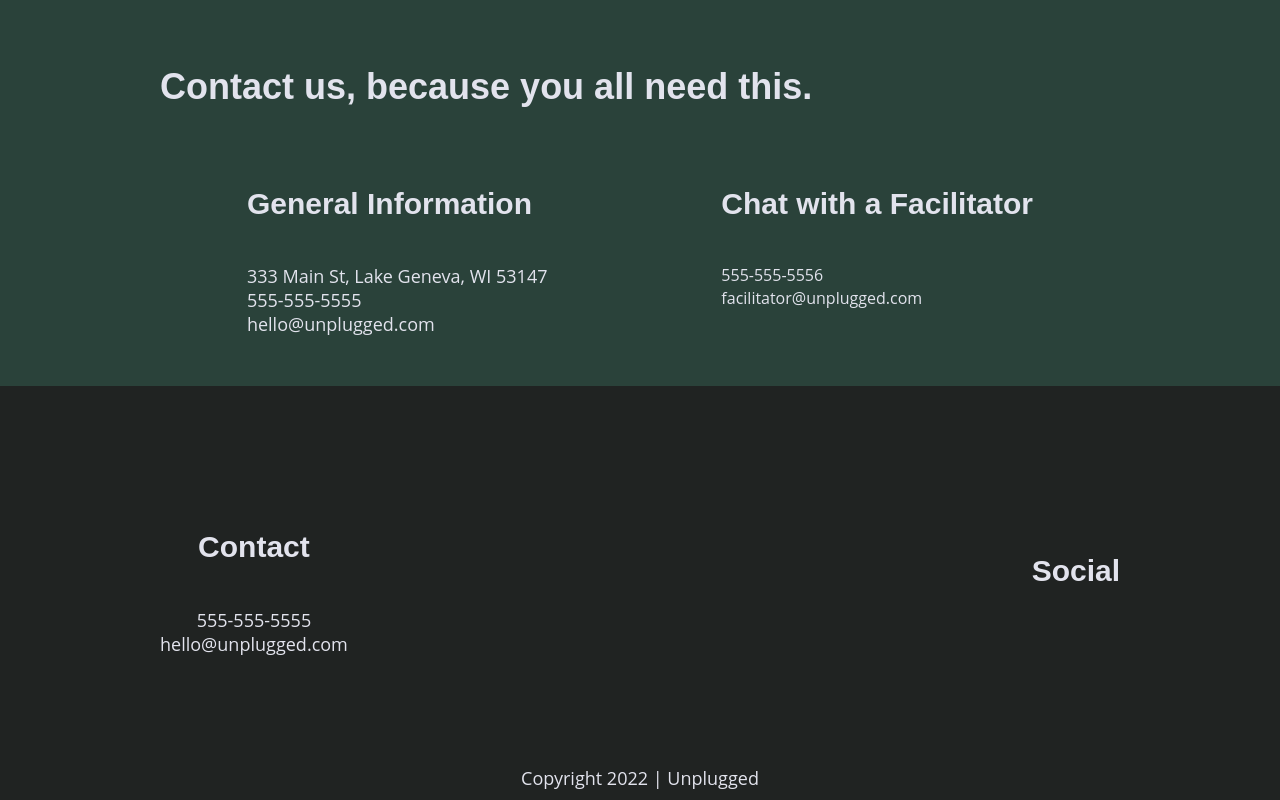
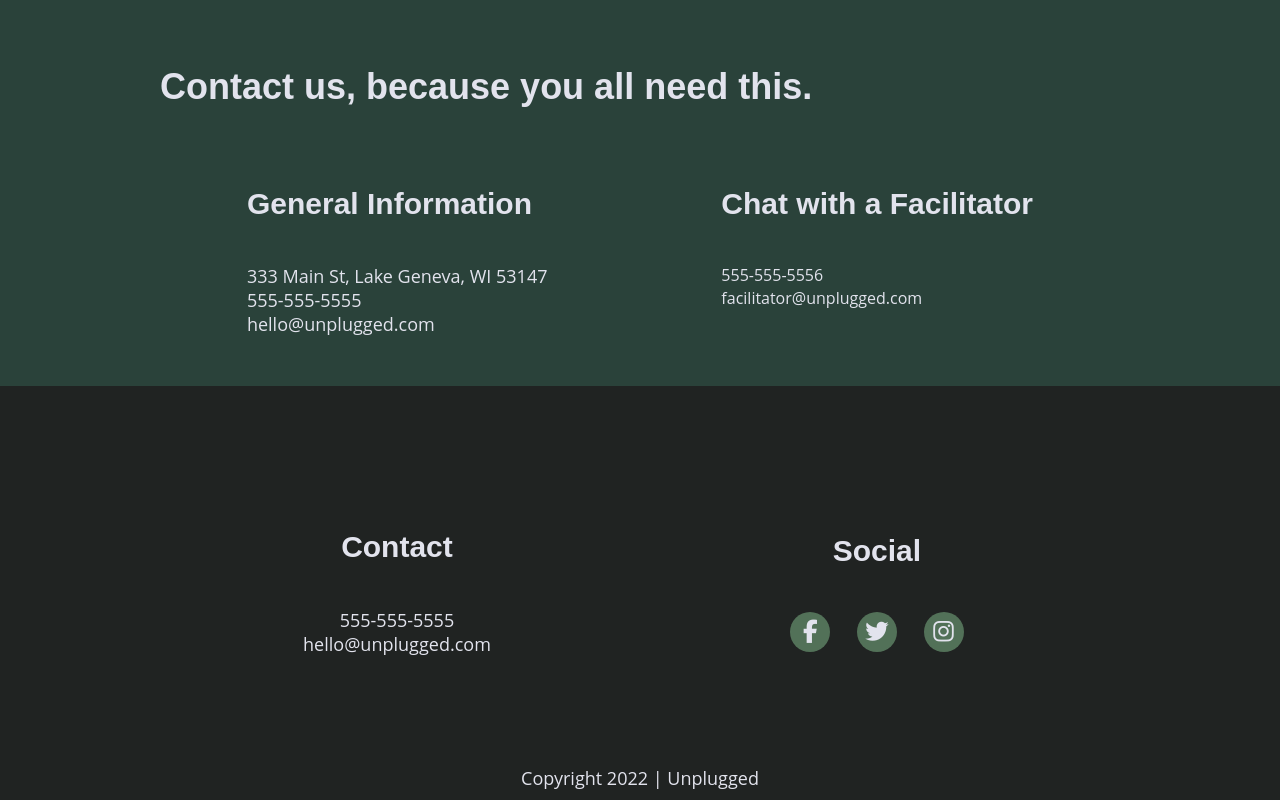
Before and after one commit to shawntavia/206-unplugged, a website: page about/index.html in a window 1280 px wide. Shown: the part 1057-1857 px from the top of the page. Drawn offline with Linux system fonts and the light colour scheme.

Commit message:
Added socialmedia icons to all pages

```diff
--- a/about/index.html
+++ b/about/index.html
@@ -108,9 +108,21 @@
         <div class="social">
           <h4>Social</h4>
           <div class="social-icons">
-            <p><a href="https://www.facebook.com/yoursite" target="_blank"></a></p>
-            <p><a href="https://www.twitter.com/yoursite" target="_blank"></a></p>
-            <p><a href="https://www.instagram.com/yoursite" target="_blank"></a></p>
+            <p>
+              <a href="https://www.facebook.com/yoursite" target="_blank">
+                <i class="fab fa-facebook-f"></i>
+              </a>
+            </p>
+            <p>
+              <a href="https://www.twitter.com/yoursite" target="_blank">
+                <i class="fab fa-twitter"></i>
+              </a>
+            </p>
+            <p>
+              <a href="https://www.instagram.com/yoursite" target="_blank">
+                <i class="fab fa-instagram"></i>
+              </a>
+            </p>
             <!-- put other socials if needed-->
           </div>
 
--- a/css/main.css
+++ b/css/main.css
@@ -213,6 +213,10 @@ footer .social-icons p {
   display: flex;
   justify-content: center;
   align-items: center;
+  background-color: #527158;
+  border-radius: 50%;
+  width: 40px;
+  height: 40px;
 }
 footer .content-wrapper{
   width: 55%;
@@ -221,6 +225,11 @@ footer .content-wrapper{
 footer .contact {
   margin-bottom: 50px;
   justify-content: center;
+}
+.social-icons i {
+
+  color: #e2e3ed;
+  font-size: 1.3em;
 }
 footer p {
   margin: 0;
@@ -588,13 +597,23 @@ footer .content-wrapper {
 
 .footer-content {
   display: flex;
-  justify-content: space-between;
+  justify-content: space-around;
   align-items: center;
+
+}
+footer .social-icons {
+  display: flex;
+  justify-content: space-around;
+  width: 12.5em;
 
 }
 
 footer .contact {
   margin-bottom: 0;
+
+
+}
+footer .social {
 
 }
 
```
Also changed, not shown: faq/index.html (+15 -3 lines), index.html (+15 -3 lines).
